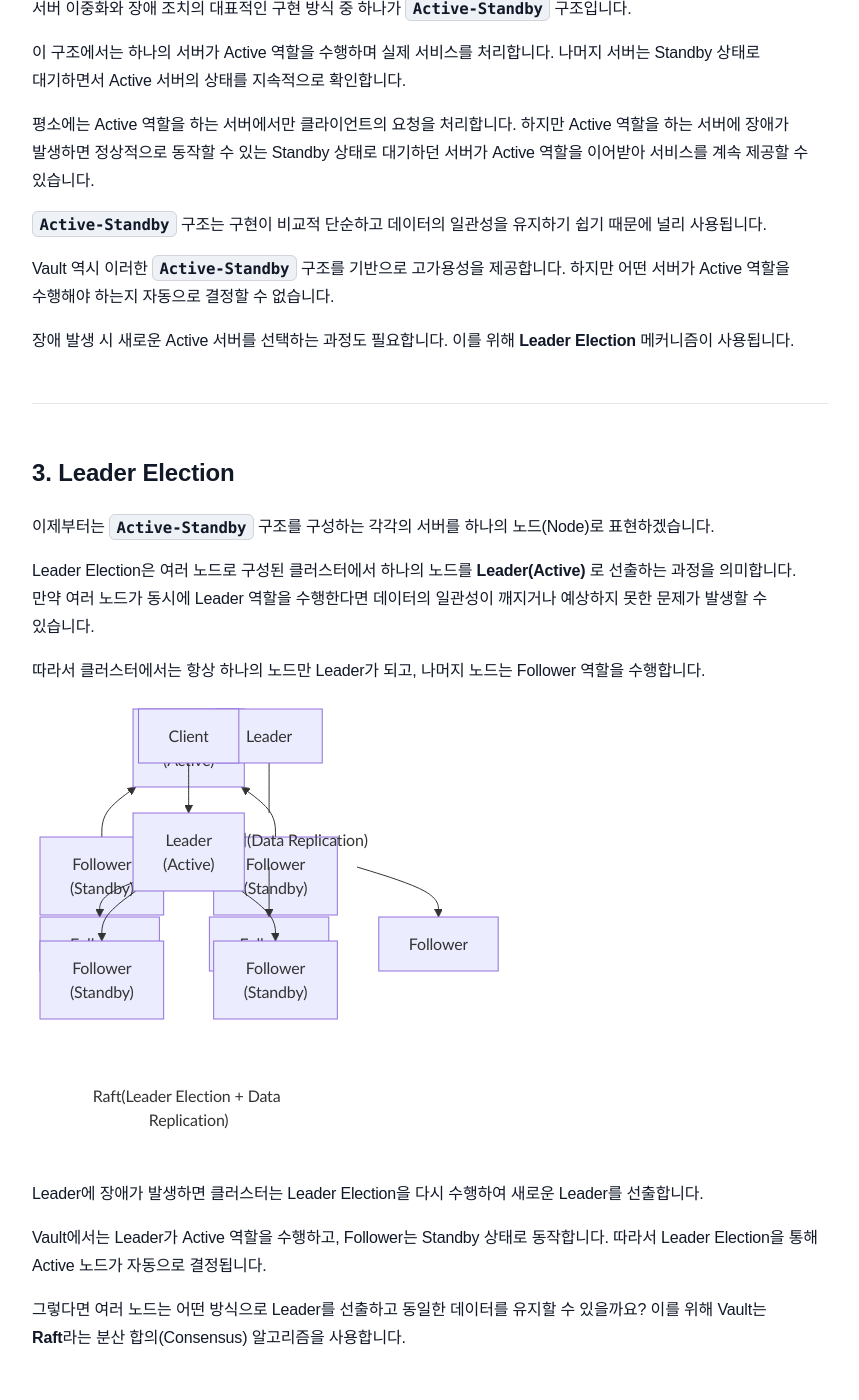
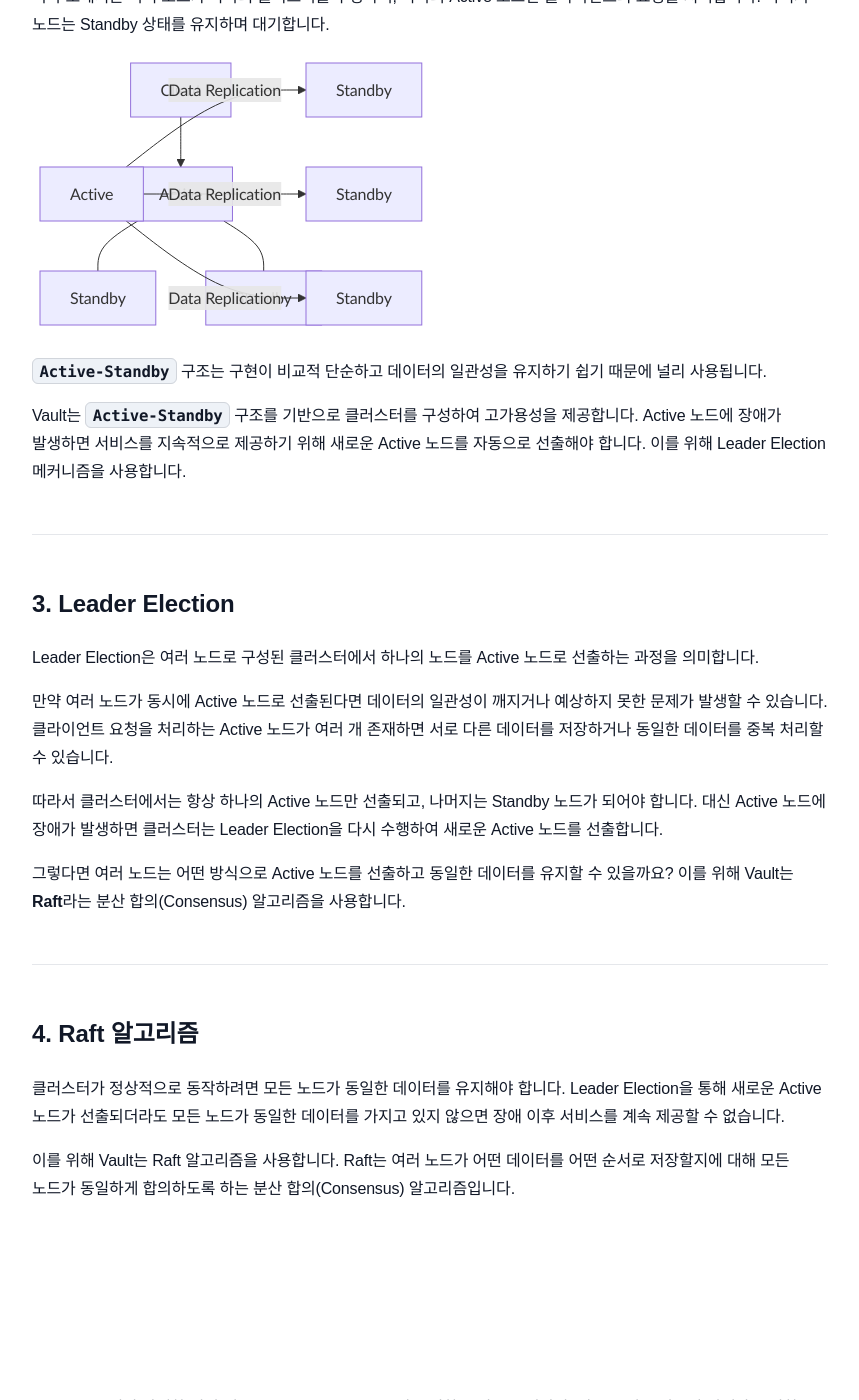
Before and after one commit to sanghoon-lee/sanghoon-lee.github.io, a Jekyll site: the page built from _posts/2026-06-26-vault-ha.md, in a window 1280 px wide and 1400 px high, scrolled down 1204 px. Shown: the whole window, without its empty margins (210-1069 px from the left). Built offline with Jekyll 4.4.1, drawn with Linux system fonts in a browser that asks for light colours; nearby versions of some CDN libraries; comment, search, counter and statistics services are not loaded; some of the changed text lies outside the part shown.

Commit message:
Vault 클러스터 3편 추가중, 1편 리라이팅

````diff
--- a/_posts/2026-06-26-vault-ha.md
+++ b/_posts/2026-06-26-vault-ha.md
@@ -10,146 +10,117 @@ tags:
   - 인프라
 ---
 
-Vault는 데이터베이스 계정 정보, API Key, 인증서와 같은 시크릿을 안전하게 관리하고, 암호화 기능까지 제공하는 통합 보안 플랫폼입니다. 최근 보안의 중요성이 더욱 커지면서 Vault를 도입해 서비스의 보안성을 강화할 수 있는 방안을 검토하고 있습니다.
+Vault는 데이터베이스 계정 정보, API Key, 인증서와 같은 시크릿을 안전하게 관리하고, 암호화 기능까지 제공하는 통합 보안 플랫폼입니다.
 
-이미 학습을 통해 기술적인 측면에서는 Vault를 충분히 활용할 수 있다는 결론을 얻을 수 있었지만, 운영 안정성에 대한 충분한 고려도 필요했습니다.
+최근 보안의 중요성이 더욱 커지면서 Vault를 도입해 서비스의 보안성을 강화할 수 있는 방안을 검토하고 있습니다.
 
-고가용성(High Availability, HA)은 시스템에 장애가 발생하더라도 서비스 중단을 최소화하고 지속적으로 서비스를 제공할 수 있는 특성을 의미합니다.
+이미 기능적인 측면에서는 Vault를 충분히 활용할 수 있다는 결론을 얻었지만, 실제 운영 환경에서도 안정적으로 사용할 수 있는지 함께 확인해보고 싶었습니다.
 
-운영 안정성을 판단하기 위해서는 먼저 고가용성이 무엇인지 이해해야 합니다. 또한 Vault가 어떤 방식으로 고가용성을 제공하는지도 확인해야 합니다.
+이를 위해 가장 먼저 살펴본 것이 고가용성(High Availability, HA)입니다.
 
 ---
 
 ## 1. 고가용성(High Availability, HA)
 
-고가용성은 주로 서버 이중화(Redundancy) 구성과 장애 조치(Failover)를 통해 제공됩니다.
+고가용성(High Availability, HA)은 시스템에 장애가 발생하더라도 서비스 중단을 최소화하고 지속적으로 서비스를 제공할 수 있는 특성을 의미합니다. 주로 서버 이중화(Redundancy) 구성과 장애 조치(Failover)를 통해 제공됩니다.
 
 서버 이중화는 서비스 중단 시간을 최소화할 수 있기 때문에 24시간 안정적인 서비스 제공이 필요한 환경에서 일반적으로 사용되는 구성 방식입니다. 한 대의 서버에서 장애가 발생하더라도 정상적으로 동작하는 다른 서버에서 서비스를 이어받아 계속 제공할 수 있기 때문입니다.
 
-Vault 역시 Active-Standby 구조를 기반으로 구현된 서버 이중화 구성과 장애 조치를 통해 고가용성을 제공합니다.
+Vault 역시 서버 이중화와 장애 조치를 구현하여 고가용성을 제공합니다.
 
 ---
 
 ## 2. Active-Standby 구조
 
-서버 이중화와 장애 조치의 대표적인 구현 방식 중 하나가 `Active-Standby` 구조입니다.
+`Active-Standby`는 서버 이중화를 구현하는 대표적인 방식 중 하나입니다.
 
-이 구조에서는 하나의 서버가 Active 역할을 수행하며 실제 서비스를 처리합니다. 나머지 서버는 Standby 상태로 대기하면서 Active 서버의 상태를 지속적으로 확인합니다.
+이 구조에서는 여러 노드가 하나의 클러스터를 구성하며, 하나의 Active 노드만 클라이언트의 요청을 처리합니다. 나머지 노드는 Standby 상태를 유지하며 대기합니다.
 
-평소에는 Active 역할을 하는 서버에서만 클라이언트의 요청을 처리합니다. 하지만 Active 역할을 하는 서버에 장애가 발생하면 정상적으로 동작할 수 있는 Standby 상태로 대기하던 서버가 Active 역할을 이어받아 서비스를 계속 제공할 수 있습니다.
+```mermaid
+graph TD
+    Client["Client"]
+    Leader["Active"]
+    Follower1["Standby"]
+    Follower2["Standby"]
+
+    Client --> Leader
+    Leader --- Follower1
+    Leader --- Follower2
+```
 
 `Active-Standby` 구조는 구현이 비교적 단순하고 데이터의 일관성을 유지하기 쉽기 때문에 널리 사용됩니다.
 
-Vault 역시 이러한 `Active-Standby` 구조를 기반으로 고가용성을 제공합니다. 하지만 어떤 서버가 Active 역할을 수행해야 하는지 자동으로 결정할 수 없습니다.
-
-장애 발생 시 새로운 Active 서버를 선택하는 과정도 필요합니다. 이를 위해 **Leader Election** 메커니즘이 사용됩니다.
+Vault는 `Active-Standby` 구조를 기반으로 클러스터를 구성하여 고가용성을 제공합니다. Active 노드에 장애가 발생하면 서비스를 지속적으로 제공하기 위해 새로운 Active 노드를 자동으로 선출해야 합니다. 이를 위해 Leader Election 메커니즘을 사용합니다.
 
 ---
 
 ## 3. Leader Election
 
-이제부터는 `Active-Standby` 구조를 구성하는 각각의 서버를 하나의 노드(Node)로 표현하겠습니다.
+Leader Election은 여러 노드로 구성된 클러스터에서 하나의 노드를 Active 노드로 선출하는 과정을 의미합니다.
 
-Leader Election은 여러 노드로 구성된 클러스터에서 하나의 노드를 **Leader(Active)** 로 선출하는 과정을 의미합니다. 만약 여러 노드가 동시에 Leader 역할을 수행한다면 데이터의 일관성이 깨지거나 예상하지 못한 문제가 발생할 수 있습니다.
+만약 여러 노드가 동시에 Active 노드로 선출된다면 데이터의 일관성이 깨지거나 예상하지 못한 문제가 발생할 수 있습니다. 클라이언트 요청을 처리하는 Active 노드가 여러 개 존재하면 서로 다른 데이터를 저장하거나 동일한 데이터를 중복 처리할 수 있습니다.
 
-따라서 클러스터에서는 항상 하나의 노드만 Leader가 되고, 나머지 노드는 Follower 역할을 수행합니다.
+따라서 클러스터에서는 항상 하나의 Active 노드만 선출되고, 나머지는 Standby 노드가 되어야 합니다. 대신 Active 노드에 장애가 발생하면 클러스터는 Leader Election을 다시 수행하여 새로운 Active 노드를 선출합니다.
 
-```mermaid
-graph BT
-    Leader["Leader<br>(Active)"]
-    Follower1["Follower<br>(Standby)"]
-    Follower2["Follower<br>(Standby)"]
-
-    Follower1 --> Leader
-    Follower2 --> Leader
-
-```
-
-Leader에 장애가 발생하면 클러스터는 Leader Election을 다시 수행하여 새로운 Leader를 선출합니다.
-
-Vault에서는 Leader가 Active 역할을 수행하고, Follower는 Standby 상태로 동작합니다. 따라서 Leader Election을 통해 Active 노드가 자동으로 결정됩니다.
-
-그렇다면 여러 노드는 어떤 방식으로 Leader를 선출하고 동일한 데이터를 유지할 수 있을까요? 이를 위해 Vault는 **Raft**라는 분산 합의(Consensus) 알고리즘을 사용합니다.
+그렇다면 여러 노드는 어떤 방식으로 Active 노드를 선출하고 동일한 데이터를 유지할 수 있을까요? 이를 위해 Vault는 **Raft**라는 분산 합의(Consensus) 알고리즘을 사용합니다.
 
 ---
 
-## 4. Raft
+## 4. Raft 알고리즘
 
-여러 노드가 하나의 클러스터로 동작하려면 Leader를 결정하고, 모든 노드가 동일한 데이터를 유지해야 합니다. Raft는 이러한 문제를 해결하기 위해 설계된 **분산 합의(Consensus) 알고리즘**입니다.
+클러스터가 정상적으로 동작하려면 모든 노드가 동일한 데이터를 유지해야 합니다. Leader Election을 통해 새로운 Active 노드가 선출되더라도 모든 노드가 동일한 데이터를 가지고 있지 않으면 장애 이후 서비스를 계속 제공할 수 없습니다.
 
-주요 역할은 다음과 같습니다.
-
-* Leader Election을 통해 하나의 Leader를 선출
-* Leader에 장애가 발생하면 새로운 Leader를 자동으로 선출
-* Leader의 변경 내용을 모든 Follower에 복제하여 데이터의 일관성을 유지
+이를 위해 Vault는 Raft 알고리즘을 사용합니다. Raft는 여러 노드가 어떤 데이터를 어떤 순서로 저장할지에 대해 모든 노드가 동일하게 합의하도록 하는 분산 합의(Consensus) 알고리즘입니다.
 
 ```mermaid
-graph TD
-    Leader["Leader"]
-    Text["데이터 복제(Data Replication)"]
-    Follower1["Follower"]
-    Follower2["Follower"]
-    Follower3["Follower"]
+graph LR
+    Active["Active"]
 
-    Leader --- Text
-    Text --> Follower1
-    Text --> Follower2
-    Text --> Follower3
+    Standby1["Standby"]
+    Standby2["Standby"]
+    Standby3["Standby"]
 
-    %% 스타일 설정으로 중앙 텍스트의 테두리와 배경을 투명하게 처리
-    style Text fill:none,stroke:none
+    Active -->|Data Replication| Standby1
+    Active -->|Data Replication| Standby2
+    Active -->|Data Replication| Standby3
 ```
 
-Leader가 데이터를 변경하면 모든 Follower에도 동일한 내용이 복제됩니다. 또한 Leader에 장애가 발생하면 클러스터는 Leader Election을 다시 수행하여 새로운 Leader를 선출하고 서비스를 계속 제공합니다.
-
-Vault는 데이터를 저장하기 위한 저장소(Storage Backend)가 필요합니다. 과거에는 Consul과 같은 외부 스토리지를 사용하는 경우가 많았지만, 현재는 Vault 자체에 내장된 **Integrated Storage**를 사용하는 것이 일반적입니다.
-
-**Integrated Storage**는 Raft 알고리즘을 기반으로 데이터를 여러 노드에 복제하고 Leader Election을 수행합니다. 따라서 Leader가 변경되더라도 데이터는 그대로 유지되며, Vault는 별도의 외부 스토리지 없이도 고가용성을 구현할 수 있습니다.
+Active 노드에서 발생한 변경 내용은 모든 Standby 노드에 동일한 순서로 복제되며, 이를 통해 클러스터 전체가 동일한 상태를 유지합니다.
 
 ---
 
-## 5. Vault HA 아키텍처
+## 5. Integrated Storage
 
-지금까지 살펴본 고가용성, Active-Standby 구조, Leader Election, 그리고 Raft는 모두 Vault HA를 구성하는 핵심 요소입니다.
+지금까지는 클러스터가 어떻게 동일한 데이터를 유지하는지 살펴봤습니다. 그렇다면 실제로 그 데이터는 어디에 저장될까요?
 
-```mermaid
-graph TD
-    Client["Client"]
-    Leader["Leader<br>(Active)"]
-    Follower1["Follower<br>(Standby)"]
-    Follower2["Follower<br>(Standby)"]
-    Footer["Raft(Leader Election + Data Replication)"]
+Vault는 데이터를 저장하기 위한 저장소(Storage Backend)가 필요합니다. Vault에서 관리하는 시크릿과 메타데이터는 이러한 저장소에 저장됩니다.
 
-    Client --> Leader
-    Leader --> Follower1
-    Leader --> Follower2
+과거에는 Consul과 같은 외부 스토리지를 사용하는 경우가 많았습니다. 하지만 현재는 Vault 자체에 내장된 **Integrated Storage**를 사용하는 것이 일반적입니다.
 
-    %% 투명 선으로 하단 배치 유도
-    Follower1 ~~~ Footer
-    Follower2 ~~~ Footer
-
-    style Footer fill:none,stroke:none
-
-```
-
-Vault 클러스터에서는 하나의 노드만 Leader(Active) 역할을 수행하며 클라이언트의 요청을 처리합니다. 나머지 노드는 Follower(Standby) 상태로 대기하면서 Leader의 변경 내용을 지속적으로 동기화합니다. 이를 통해 모든 노드가 동일한 데이터를 유지할 수 있습니다.
-
-Leader에 장애가 발생하면 Raft 알고리즘이 Leader Election을 수행하여 새로운 Leader를 자동으로 선출합니다. 새로운 Leader가 선출되면 해당 노드가 Active 역할을 이어받고, 나머지 노드는 다시 Standby 상태로 전환됩니다.
-
-이러한 구조를 통해 Vault는 데이터의 일관성을 유지하면서도 서비스 중단을 최소화하는 고가용성을 제공합니다.
-
-지금까지 Vault HA를 이해하기 위해 필요한 핵심 개념과 동작 원리를 살펴봤습니다. 다음 포스팅에서는 Vault HA 클러스터를 직접 구축하고, Leader Election과 Failover가 실제로 어떻게 동작하는지 확인해보겠습니다.
+**Integrated Storage**는 Raft 알고리즘을 기반으로 동작합니다. 따라서 클러스터를 구성하고 있는 모든 노드의 데이터를 동일하게 유지할 수 있습니다.
 
 ---
 
-## 6. 포스팅 목록
+## 6. 마무리
+
+지금까지 Vault의 고가용성을 이해하기 위해 필요한 핵심 개념들을 살펴봤습니다.
+
+Active-Standby 구조는 장애 상황에서도 서비스를 지속하기 위한 기본 구조이며, Leader Election은 새로운 Active 노드를 자동으로 선출하는 역할을 합니다. 또한 Raft 알고리즘은 모든 노드가 동일한 데이터를 유지하도록 하여 장애 이후에도 정상적으로 서비스를 이어갈 수 있도록 지원합니다.
+
+이러한 개념을 이해하면 Vault가 단순히 여러 대의 서버를 실행하는 것이 아니라, 클러스터 전체가 하나의 시스템처럼 동작하도록 설계되어 있다는 점을 이해할 수 있습니다.
+
+다음 포스팅에서는 3개의 Vault 노드로 클러스터를 직접 구축하고, Leader Election과 Failover가 실제 장애 상황에서 어떻게 동작하는지 단계별로 확인해보겠습니다.
+
+---
+
+## 7. 포스팅 목록
 
 * [토이프로젝트] Vault 이중화(High Availability, HA): (1) 개념과 동작 원리
 * [[토이프로젝트] Vault 이중화(High Availability, HA): (2) HA 클러스터 구축](https://sanghoon-lee.github.io/2026/06/26/vault-ha2/)
 
 ---
 
-## 7. 참고
+## 8. 참고
 
 * [[토이프로젝트] Vault를 이용한 KMS 대체 검토: (1) 개념정리와 설치과정](https://sanghoon-lee.github.io/2026/04/09/vault/)
 * [[토이프로젝트] Vault를 이용한 KMS 대체 검토: (2) KV Engine을 이용한 암호화 키 저장과 조회 실습](https://sanghoon-lee.github.io/2026/04/10/vault1-1-rewriting/)
````
